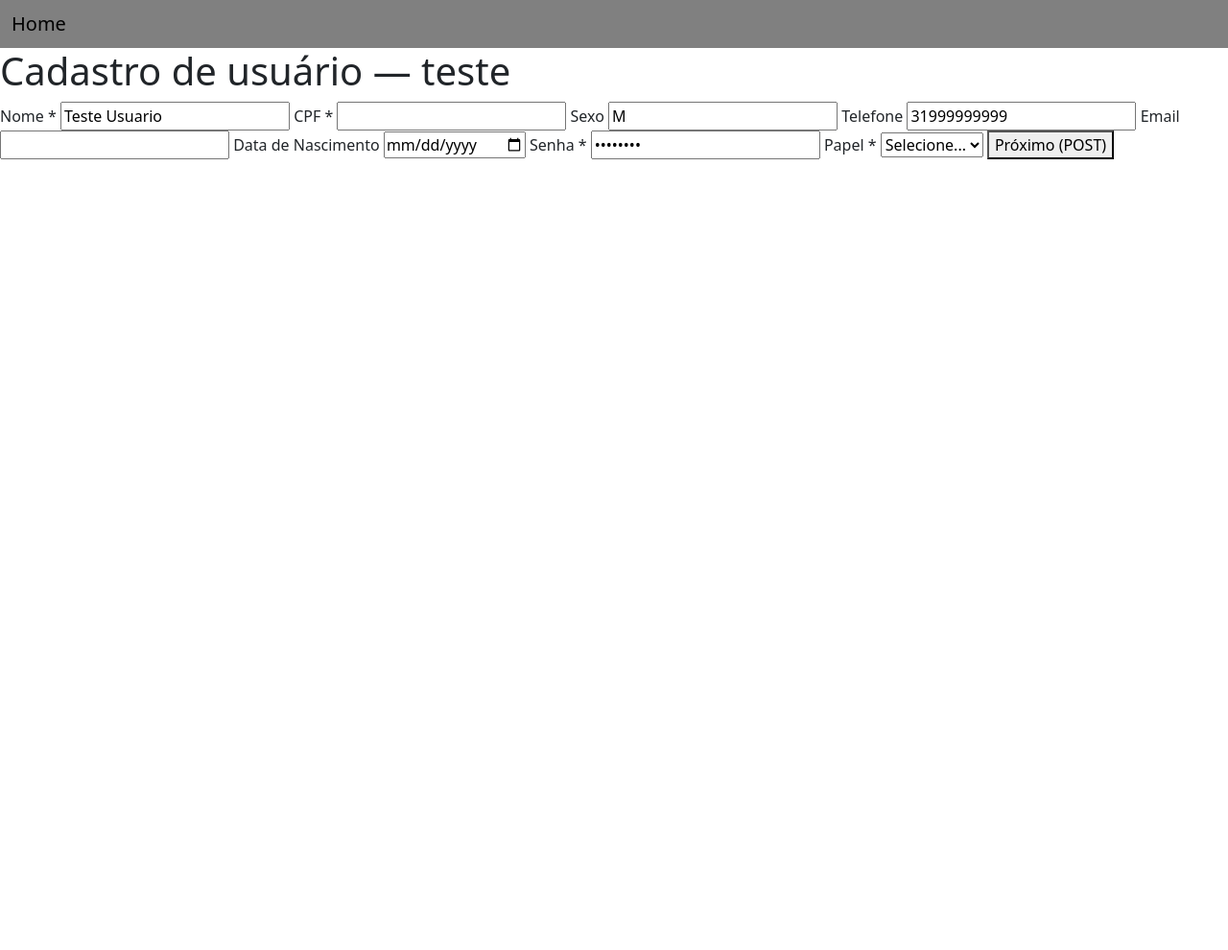
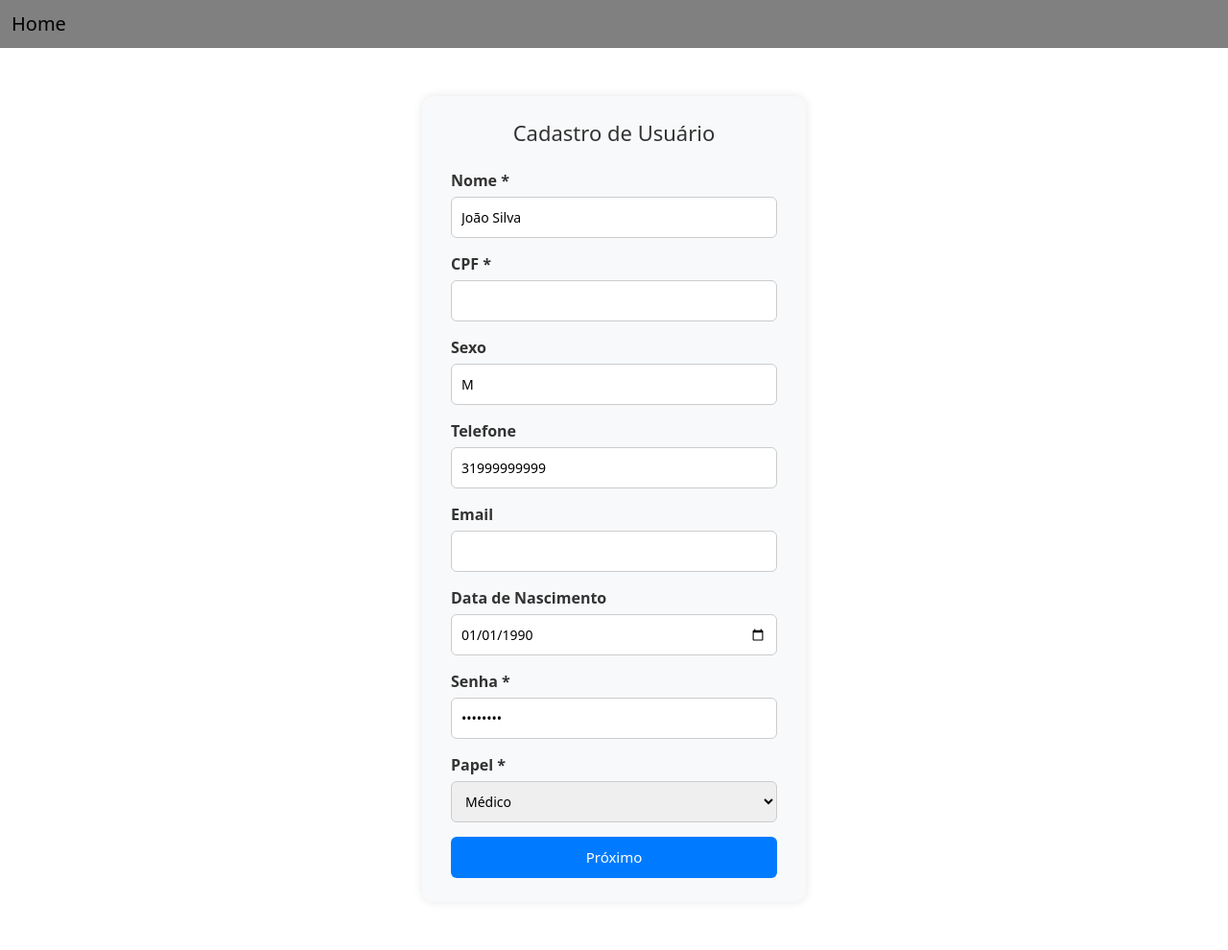
Before and after one commit to BernardoFerrazG/Hospital_bd, a Django app: page /cadastro/ in a window 1280 px wide. Shown: the whole page at 96% size. Before the commit the page ends 166 px from the top, so only its background shows below. Run offline with Django 5.2, Linux system fonts and the light colour scheme.

Commit message:
crianção de landing page + upgrade tela de cadastro

```diff
--- a/projeto/app/templates/usuarios/cadastro.html
+++ b/projeto/app/templates/usuarios/cadastro.html
@@ -1,15 +1,64 @@
 {% extends 'usuarios/base.html' %}
 {% block conteudo %}
 
+<style>
+  .form-container {
+    max-width: 400px;
+    margin: 50px auto;
+    padding: 25px 30px;
+    background-color: #f8f9fa;
+    border-radius: 12px;
+    box-shadow: 0 0 10px rgba(0,0,0,0.1);
+  }
+
+  .form-container h1 {
+    text-align: center;
+    margin-bottom: 25px;
+    color: #333;
+    font-size: 22px;
+  }
+
+  form label {
+    display: block;
+    font-weight: 600;
+    margin-bottom: 5px;
+    color: #333;
+  }
+
+  form input, form select {
+    width: 100%;
+    padding: 10px;
+    margin-bottom: 15px;
+    border-radius: 6px;
+    border: 1px solid #ccc;
+    font-size: 14px;
+  }
+
+  button#btn-submit {
+    width: 100%;
+    padding: 10px;
+    background-color: #007bff;
+    color: white;
+    font-size: 15px;
+    border: none;
+    border-radius: 6px;
+    cursor: pointer;
+    transition: background 0.3s;
+  }
+
+  button#btn-submit:hover {
+    background-color: #0056b3;
+  }
+</style>
+
 <div class="form-container">
-  <h1>Cadastro de usuário — teste</h1>
+  <h1>Cadastro de Usuário</h1>
 
-  <!-- FORM SIMPLES PARA TESTE -->
   <form id="form-cadastro" action="{% url 'cadastro' %}" method="POST" novalidate>
     {% csrf_token %}
 
     <label>Nome *</label>
-    <input name="nome" type="text" required value="Teste Usuario">
+    <input name="nome" type="text" required value="João Silva">
 
     <label>CPF *</label>
     <input name="cpf" type="text">
@@ -24,7 +73,7 @@
     <input name="email" type="email">
 
     <label>Data de Nascimento</label>
-    <input name="data_nascimento" type="date">
+    <input name="data_nascimento" type="date" value="1990-01-01">
 
     <label>Senha *</label>
     <input name="senha" type="password" required value="senha123">
@@ -32,16 +81,14 @@
     <label>Papel *</label>
     <select name="papel" required>
       <option value="">Selecione...</option>
-      <option value="medico">Médico</option>
+      <option value="medico" selected>Médico</option>
       <option value="enfermeiro">Enfermeiro</option>
       <option value="paciente">Paciente</option>
       <option value="admin">Admin</option>
     </select>
 
-    <!-- botão submit normal -->
-    <button id="btn-submit" type="submit">Próximo (POST)</button>
+    <button id="btn-submit" type="submit">Próximo</button>
   </form>
-
 </div>
 
 {% endblock %}
--- a/projeto/app/urls.py
+++ b/projeto/app/urls.py
@@ -2,6 +2,9 @@ from django.urls import path
 from app import views
 
 urlpatterns = [
+
+    path('', views.landing, name='landing'),
+
     path('cadastro/', views.cadastro, name='cadastro'),
 
     path('cadastro/medico/', views.cadastro_medico, name='cadastro_medico'),
--- a/projeto/app/views.py
+++ b/projeto/app/views.py
@@ -18,6 +18,8 @@ from django.contrib.auth.models import User
 from django.http import HttpResponse
 from .models import Pessoa
 
+def landing(request):
+    return render(request, "usuarios/landing.html")
 
 
 def cadastro(request):
@@ -375,40 +377,47 @@ def login(request):
     if request.method == "GET":
         return render(request, "usuarios/login.html")
 
-    username = request.POST.get("nome")
-    senha = request.POST.get("senha")
+    username = request.POST.get("nome", "").strip()   # campo do form
+    senha = request.POST.get("senha", "")
 
     user = authenticate(username=username, password=senha)
+    if not user:
+        return HttpResponse("Credenciais inválidas!", status=401)
 
-    if not user:
-        return HttpResponse("Credenciais inválidas!")
-
-    # Login Django
+    # efetua o login no django
     login_django(request, user)
 
-    # Descobre a pessoa correspondente
-    try:
-        pessoa = Pessoa.objects.get(nome=username)
-    except Pessoa.DoesNotExist:
-        return HttpResponse("Usuário não encontrado no banco de pessoas.", status=404)
+    # Tentar encontrar Pessoa: primeiro por CPF (username pode ser cpf), senão por nome
+    pessoa = None
+    # tentativa 1: CPF exato (11 dígitos ou o que estiver no username)
+    pessoa = Pessoa.objects.filter(cpf=username).first()
+    if not pessoa:
+        # tentativa 2: procurar pelo nome (caso você tenha usado nome como username)
+        pessoa = Pessoa.objects.filter(nome=username).first()
 
-    # Tenta achar se ele é funcionário
-    funcionario = Funcionario.objects.filter(fcpf=pessoa.cpf).first()
+    if not pessoa:
+        # usuário autenticou mas não tem Pessoa vinculada
+        return HttpResponse("Usuário autenticado, mas sem registro na tabela Pessoa.", status=404)
 
-    # Verifica o tipo de papel (função)
+    # tenta achar Funcionario associado (fcpf é OneToOneField para Pessoa)
+    funcionario = Funcionario.objects.filter(fcpf=pessoa).first()
+
     if funcionario:
-        if Medico.objects.filter(mcpf=funcionario.fcpf).exists():
+        # agora verifica qual cargo
+        if Medico.objects.filter(mcpf=funcionario).exists():
             return redirect(reverse("home_med"))
-        elif Enfermeiro.objects.filter(ecpf=funcionario.fcpf).exists():
+        if Enfermeiro.objects.filter(ecpf=funcionario).exists():
             return redirect(reverse("home_enf"))
-        elif Administrador.objects.filter(acpf=funcionario.fcpf).exists():
+        if Administrador.objects.filter(acpf=funcionario).exists():
             return redirect(reverse("home_admin"))
+        # se for funcionario mas nenhum dos papéis acima:
+        return HttpResponse("Funcionário encontrado, mas sem papel (medico/enfermeiro/admin) definido.", status=403)
     else:
-        if Paciente.objects.filter(pcpf=pessoa.cpf).exists():
+        # não é funcionário — verificar se é paciente
+        if Paciente.objects.filter(pcpf=pessoa).exists():
             return redirect(reverse("home"))
-
-    return HttpResponse("Papel do usuário não identificado.", status=403)
-
+        else:
+            return HttpResponse("Usuário não encontrado como funcionário nem paciente.", status=404)
 
 
 
--- a/projeto/projeto/urls.py
+++ b/projeto/projeto/urls.py
@@ -2,6 +2,9 @@ from django.urls import path
 from app import views
 
 urlpatterns = [
+
+    path('', views.landing, name='landing'),
+
     path('cadastro/', views.cadastro, name='cadastro'),
 
     path('cadastro/medico/', views.cadastro_medico, name='cadastro_medico'),
```
Also changed, not shown: projeto/app/templates/usuarios/landing.html (added, +59 -0 lines).
